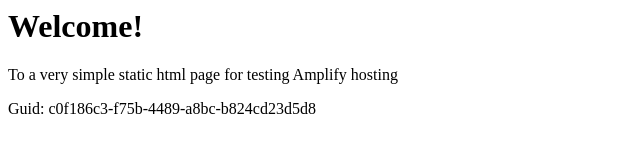
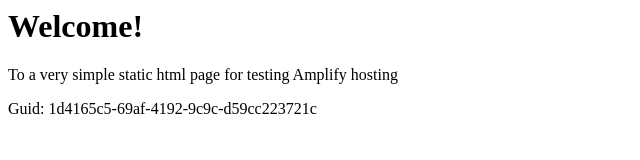
Before and after one commit to aws-aemilia-bah/Github-PR-Commit-Integration-Test-DoNotTouch-GitHubWebhookPushCanaryTest-v1-preprod-me-south-1, a website: page src/index.html in a window 1280 px wide. Shown: the full height of the page, 0-640 px from the left. Drawn offline with Linux system fonts and the light colour scheme.

Commit message:
commit from integ tests

```diff
--- a/src/index.html
+++ b/src/index.html
@@ -12,6 +12,6 @@
 <body>
     <h1>Welcome!</h1>
     <p>To a very simple static html page for testing Amplify hosting</p>
-    <p>Guid: c0f186c3-f75b-4489-a8bc-b824cd23d5d8</p></body>
+    <p>Guid: 1d4165c5-69af-4192-9c9c-d59cc223721c</p></body>
 
 </html>
```
